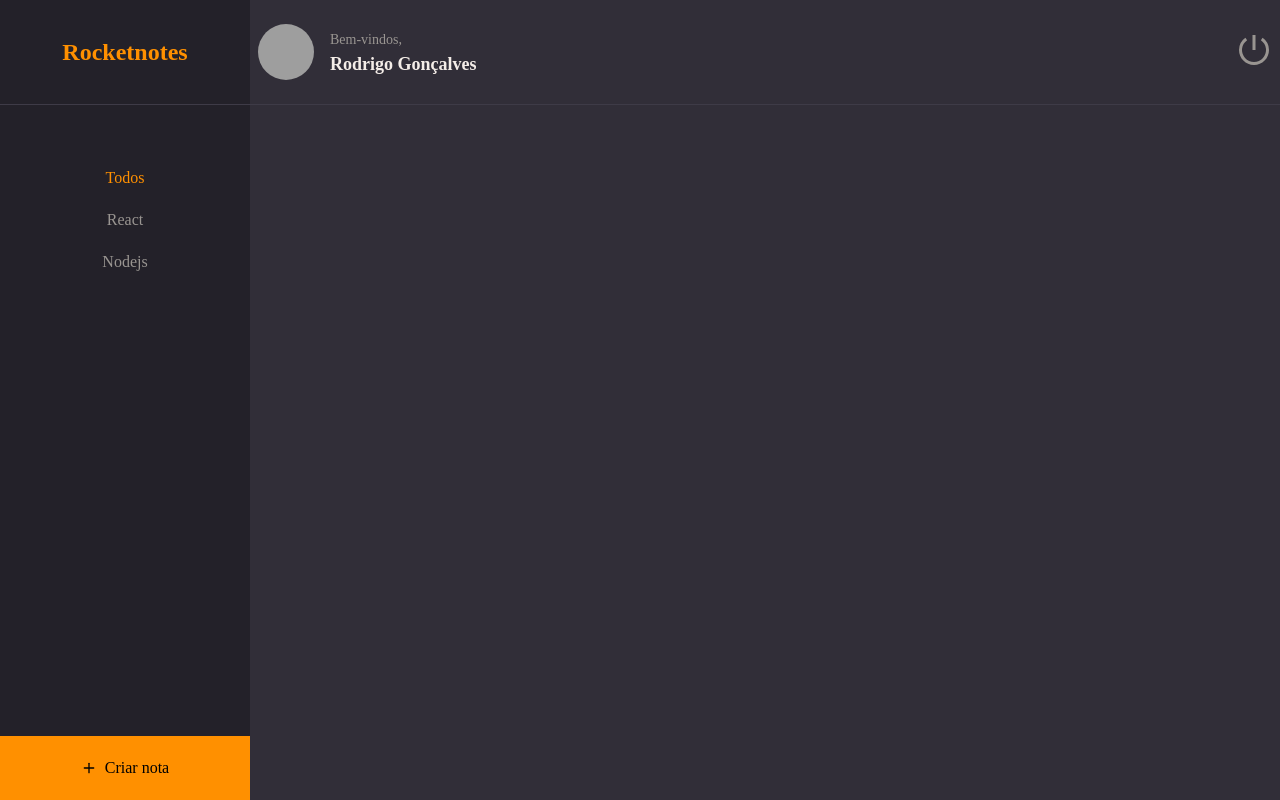
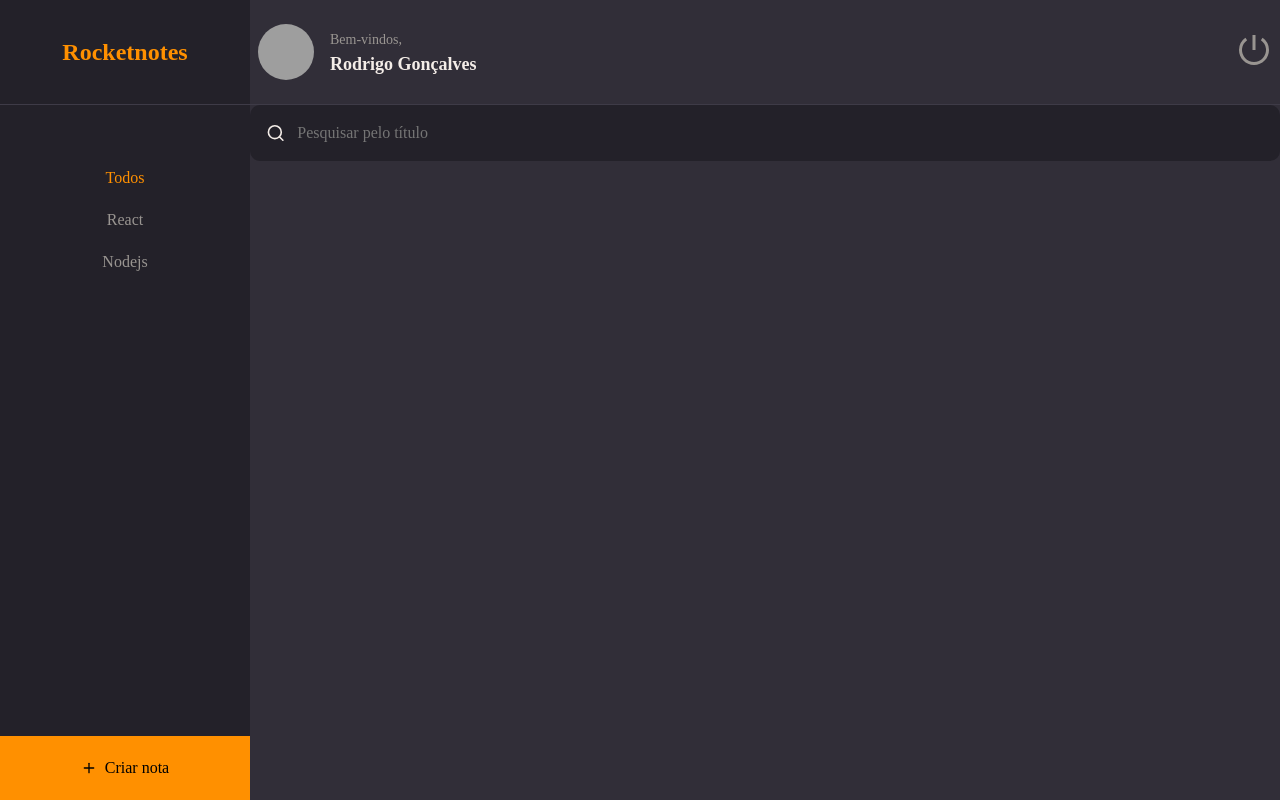
Before and after one commit to daiaanebarbosaf/rocketnotes, a React app: page / in a window 1280 px wide. Built offline with nearby package versions, Linux system fonts and the light colour scheme; grey boxes are pictures that could not be loaded; the HTML template or start-up script is replaced by a standard one.

Commit message:
importing component input

```diff
--- a/src/pages/Home/index.jsx
+++ b/src/pages/Home/index.jsx
@@ -1,9 +1,10 @@
-import { FiPlus } from 'react-icons/fi';
+import { FiPlus, FiSearch } from 'react-icons/fi';
 
 import { Container, Brand, Menu, Search, Content, NewNote } from './styles';
 
 import { Header } from '../../components/Header';
-import { ButtonText } from '../../components/ButtonText'
+import { Input } from '../../components/Input';
+import { ButtonText } from '../../components/ButtonText';
 
 export function Home(){
   return(
@@ -23,7 +24,7 @@ export function Home(){
       </Menu>
 
       <Search>
-
+        <Input placeholder="Pesquisar pelo título" icon={ FiSearch }/>
       </Search>
 
       <Content>
```
